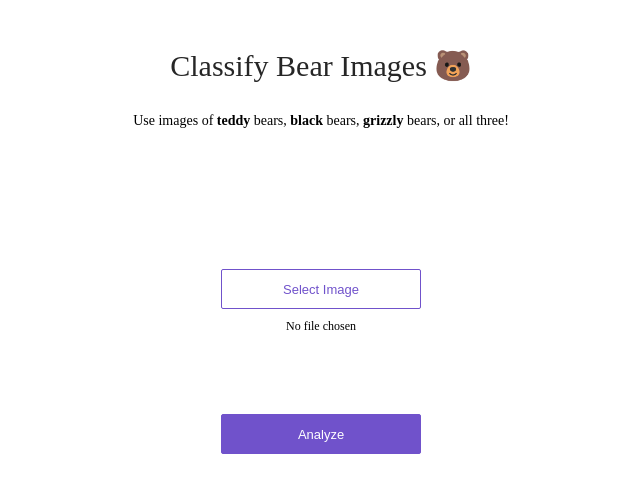
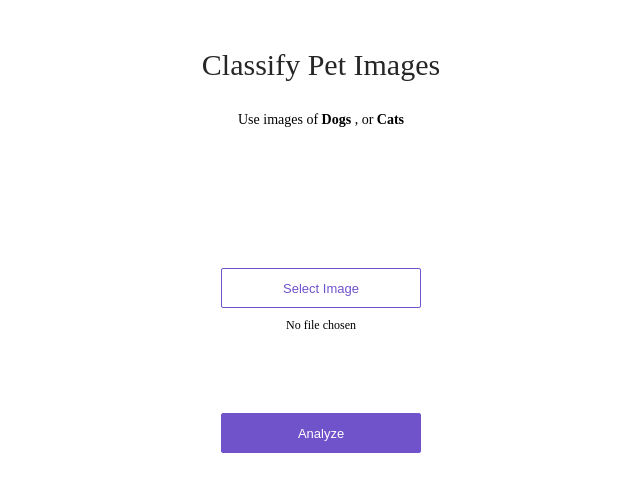
Before and after one commit to MeetBonny/First-Classifier, a plain HTML site: page app/view/index.html in a window 1280 px wide. Shown: the whole page, without its empty margins (319-959 px from the left). Drawn offline with Linux system fonts and the light colour scheme.

Commit message:
Update index.html

```diff
--- a/app/view/index.html
+++ b/app/view/index.html
@@ -7,10 +7,10 @@
 <body>
 <div>
   <div class='center'>
-    <div class='title'>Classify Bear Images 🐻</div>
+    <div class='title'>Classify Pet Images </div>
     <p>
-      Use images of <strong>teddy</strong> bears, <strong>black</strong> bears, <strong>grizzly</strong> bears, or
-      all three!
+      Use images of <strong>Dogs</strong> , or <strong>Cats</strong>
+
     </p>
     <div class='content'>
       <div class='no-display'>
```
